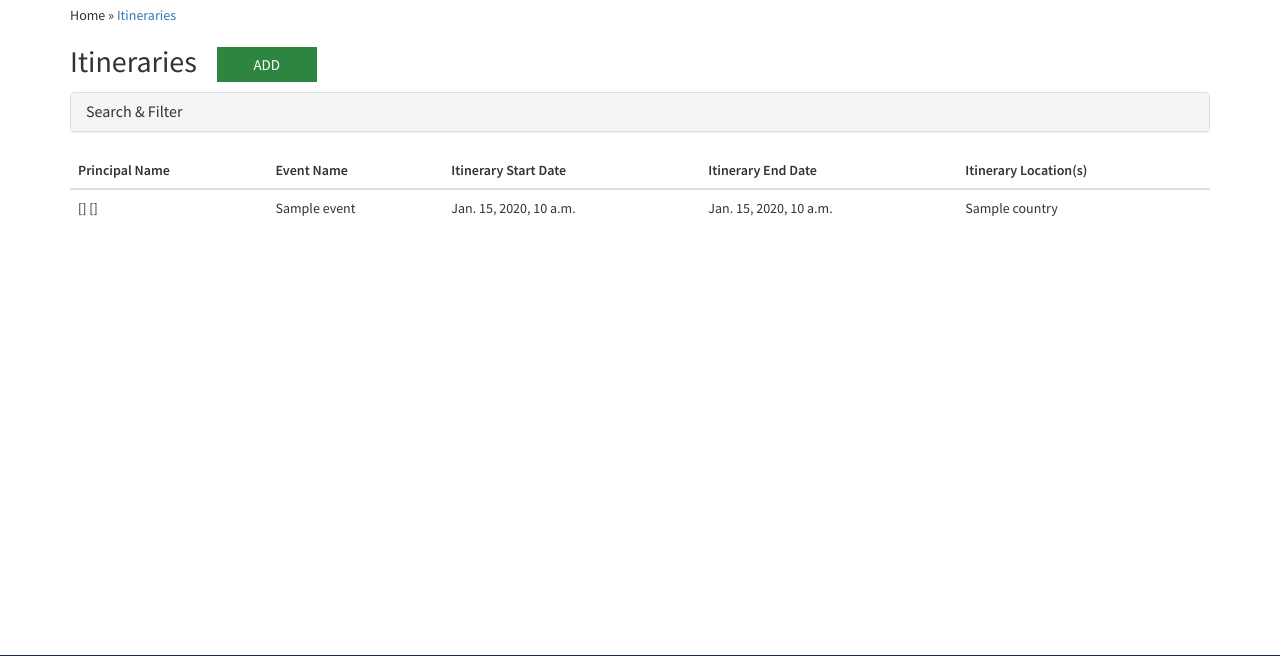
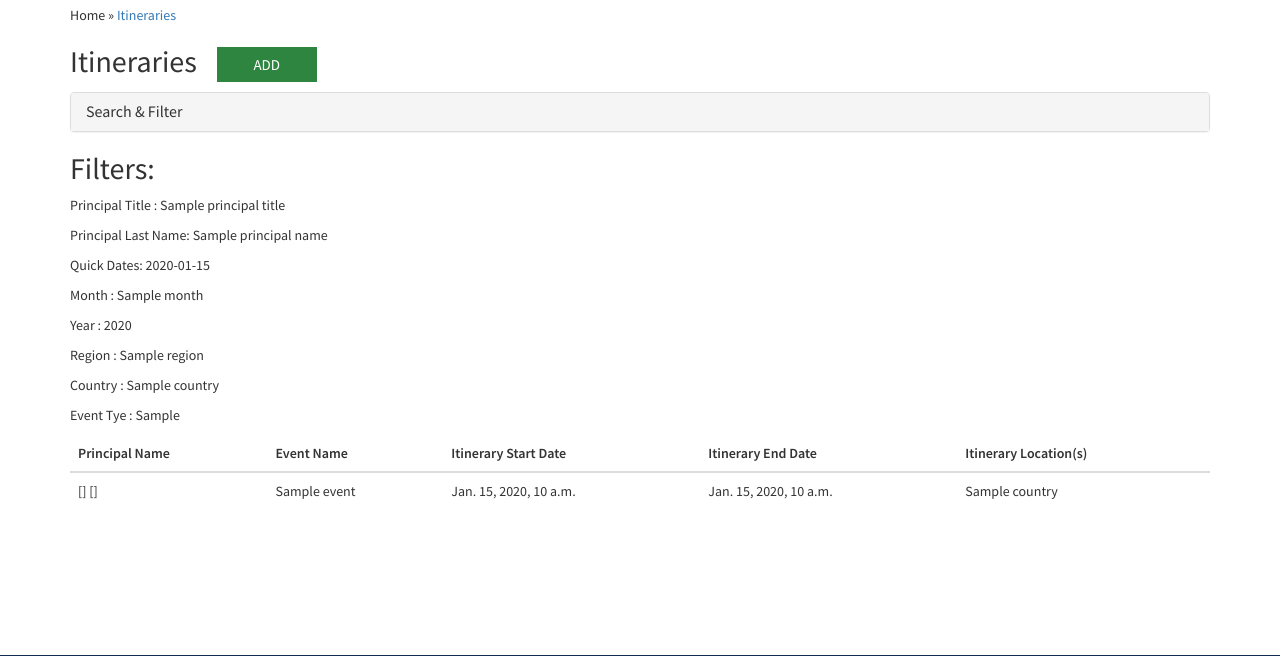
Before and after one commit to CommerceDataService/ITA_Principal_Travel, a Django app: template principal_travel/templates/travel/trip_list.html in a window 1280 px wide. Shown: the part 70-726 px from the top of the page. Run offline with Django 3.2, Linux system fonts and the light colour scheme; the template is opened without the code that fills it: most values are stand-ins (such as "Sample title", 1, 10 or a date in 2020); some libraries are stand-ins or nearby versions.

Commit message:
Add all filters to the homepage

```diff
--- a/principal_travel/templates/travel/trip_list.html
+++ b/principal_travel/templates/travel/trip_list.html
@@ -27,7 +27,17 @@
 </div>
 
 <div>
+  <h1>Filters: </h1>
   <p> {{ message }}</p>
+  <p> Principal Title : {{ principal_title }}</p>
+  <p> Principal Last Name: {{ principal_name }}</p>
+  <p> Quick Dates: {{ quick_dates }}</p>
+  <p> Month : {{ month }}</p>
+  <p> Year : {{ year }}</p>
+  <p> Region : {{ region }}</p>
+  <p> Country : {{ country }}</p>
+  <p> Event Tye : {{ event_type }}</p>
+
 </div>
 
 <div>
```
Also changed, not shown: travel/views.py (+20 -0 lines).
